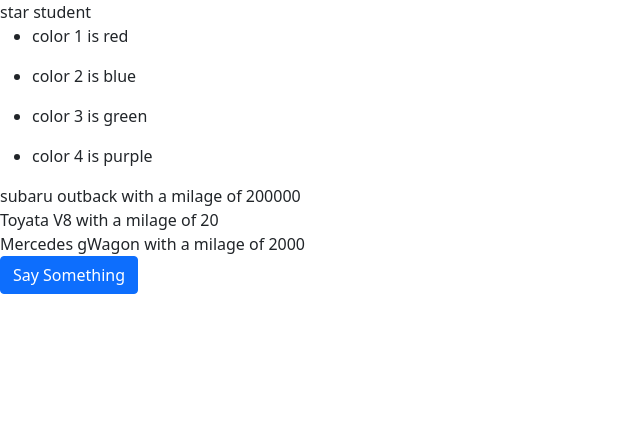
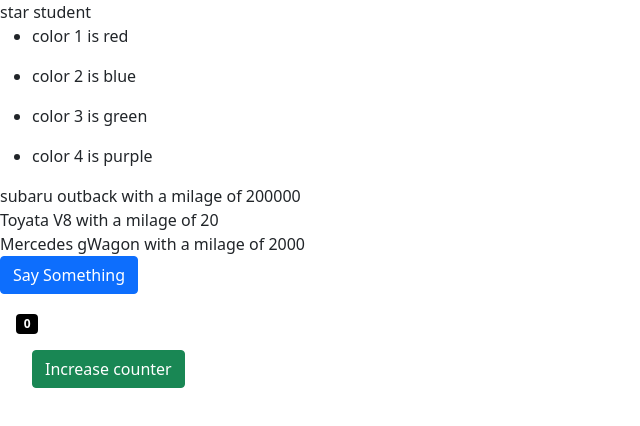
Before and after one commit to Emkayint/Angular-one, an Angular app: page / in a window 1280 px wide. Shown: the top 426 px of the page, without its empty margins (0-640 px from the left). Built offline with nearby package versions, Linux system fonts and the light colour scheme.

Commit message:
ft: simple couner

```diff
--- a/src/app/app.component.html
+++ b/src/app/app.component.html
@@ -23,8 +23,18 @@
   <div class="mycars" *ngFor="let car of cars">
     {{ car.make}} {{ car.model}} with a milage of {{ car.miles }}
   </div>
+
+  <!-- Event handlers -->
   <div class="buttons">
     <button class="btn btn-primary" (click)="saySomething()">Say Something</button>
   </div>
+
+  <!-- A counter -->
+  <div class="simple-counter p-3">
+    <span class="badge bg-black"> {{ counter }} </span>
+    <div class="p-3">
+      <button class="btn btn-success" (click)="increment()">Increase counter</button>
+    </div>
+  </div>
 </body>
 </html>
--- a/src/app/app.component.ts
+++ b/src/app/app.component.ts
@@ -26,4 +26,9 @@
   saySomething(){
     alert("Say Something");
   }
+
+  counter = 0;
+  increment(){
+    this.counter++;
+  }
 }
```
